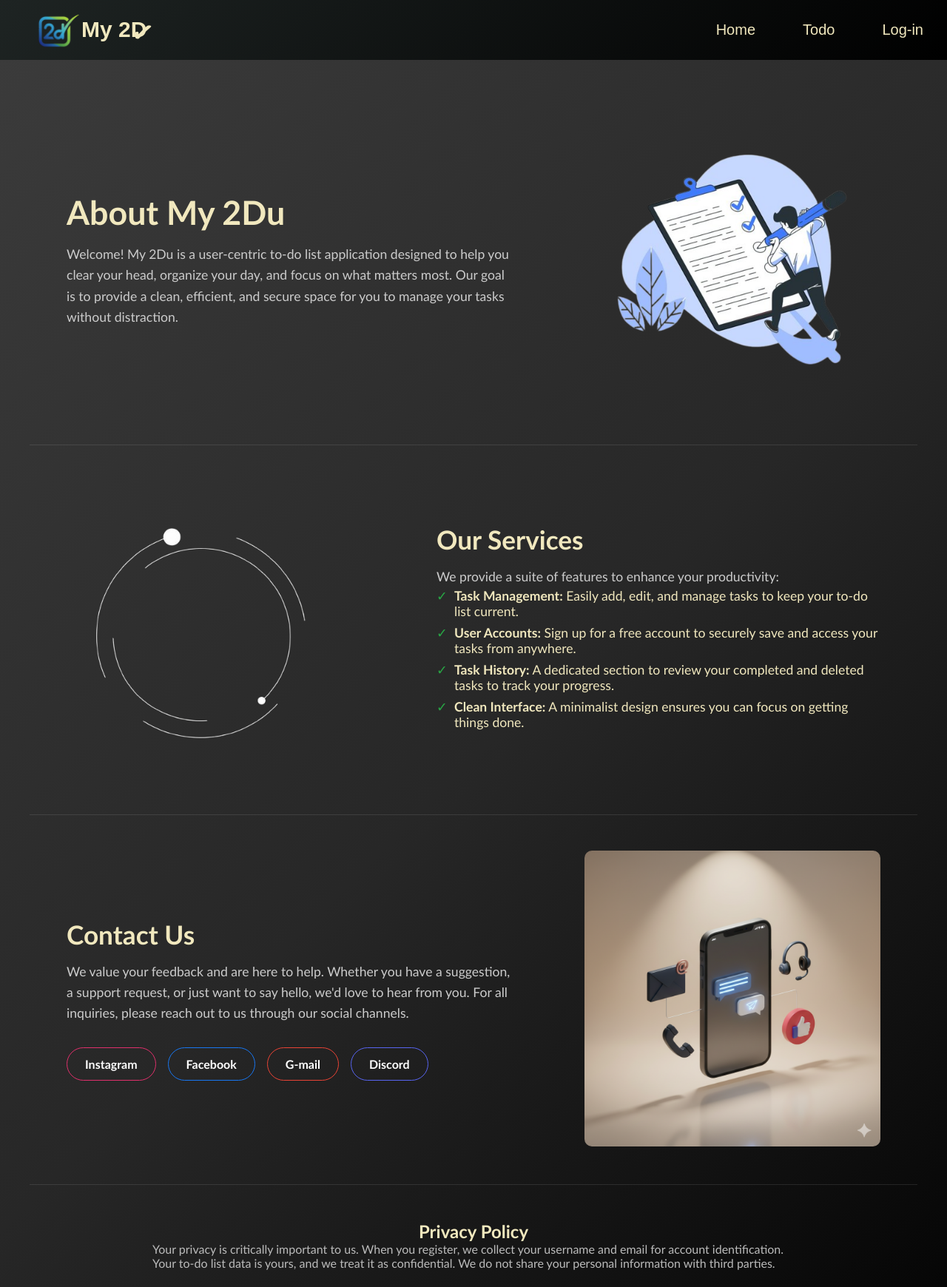
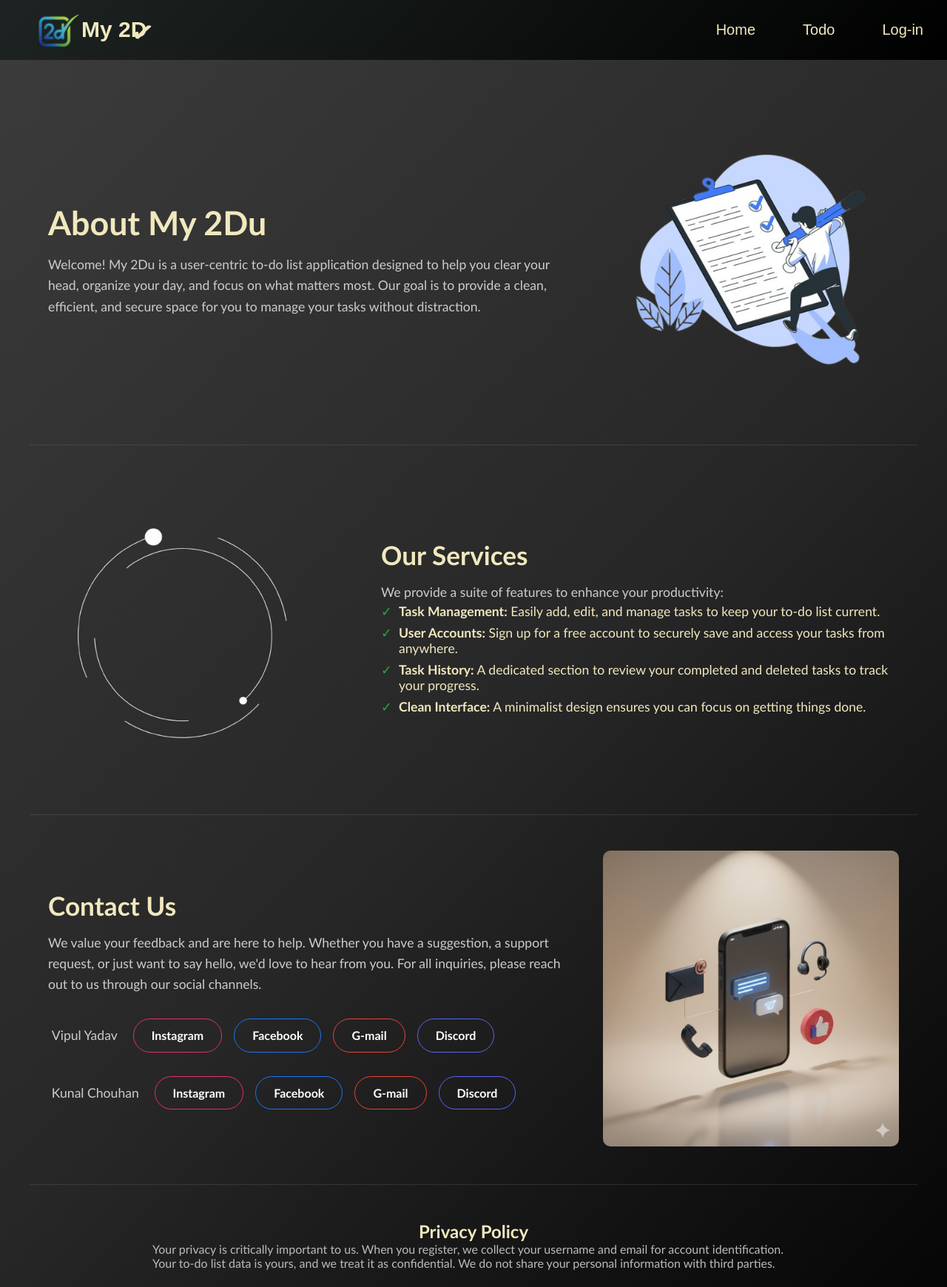
Before and after one commit to vipulyadav-2004/Collaborative-ToDo, a Flask app: page /about in a window 1280 px wide. Shown: the top 1740 px of the page at 74% size. Run offline with Flask 3, Linux system fonts and the light colour scheme; some web fonts are replaced.

Commit message:
about page is updated

```diff
--- a/backend/static/css/about.css
+++ b/backend/static/css/about.css
@@ -29,8 +29,9 @@
 }
 
 .about-content {
+
   flex: 1;
-  max-width: 600px;
+  max-width: 700px;
 }
 
 .about-content h1 {
@@ -88,6 +89,11 @@
   flex-wrap: wrap;
 }
 
+.social-links .dev{
+padding: 0.55rem 0.3rem;
+
+text-align: center;
+}
 .social-link {
   text-decoration: none;
   color: white;
--- a/backend/templates/about.html
+++ b/backend/templates/about.html
@@ -42,6 +42,18 @@
         <h2>Contact Us</h2>
         <p>We value your feedback and are here to help. Whether you have a suggestion, a support request, or just want to say hello, we'd love to hear from you. For all inquiries, please reach out to us through our social channels.</p>
         <div class="social-links">
+          <div class="dev">
+            <p>Vipul Yadav</p>
+          </div>
+          <a href="#" class="social-link instagram">Instagram</a>
+          <a href="#" class="social-link facebook">Facebook</a>
+          <a href="#" class="social-link gmail">G-mail</a>
+          <a href="#" class="social-link discord">Discord</a>
+        </div>
+         <div class="social-links">
+          <div class="dev">
+            <p>Kunal Chouhan</p>
+          </div>
           <a href="#" class="social-link instagram">Instagram</a>
           <a href="#" class="social-link facebook">Facebook</a>
           <a href="#" class="social-link gmail">G-mail</a>
```
